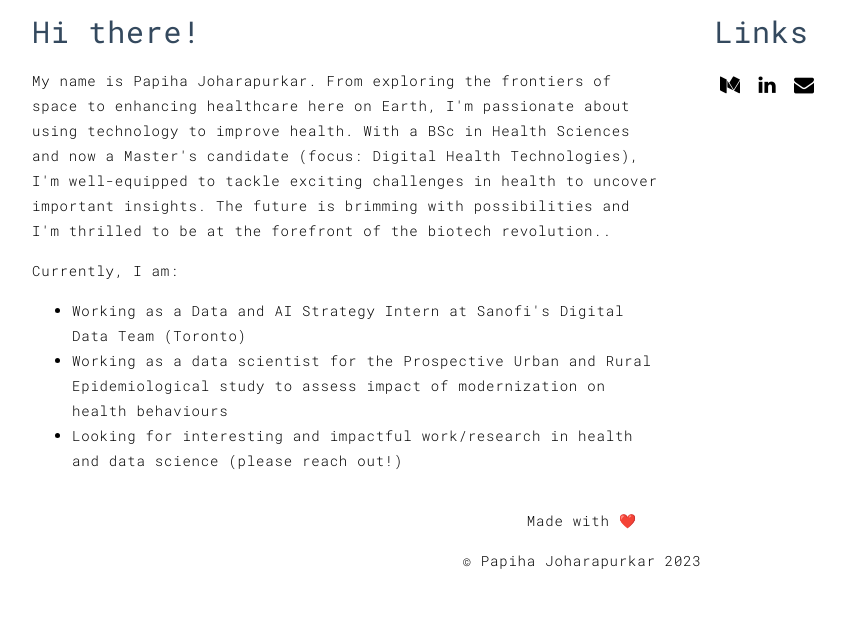
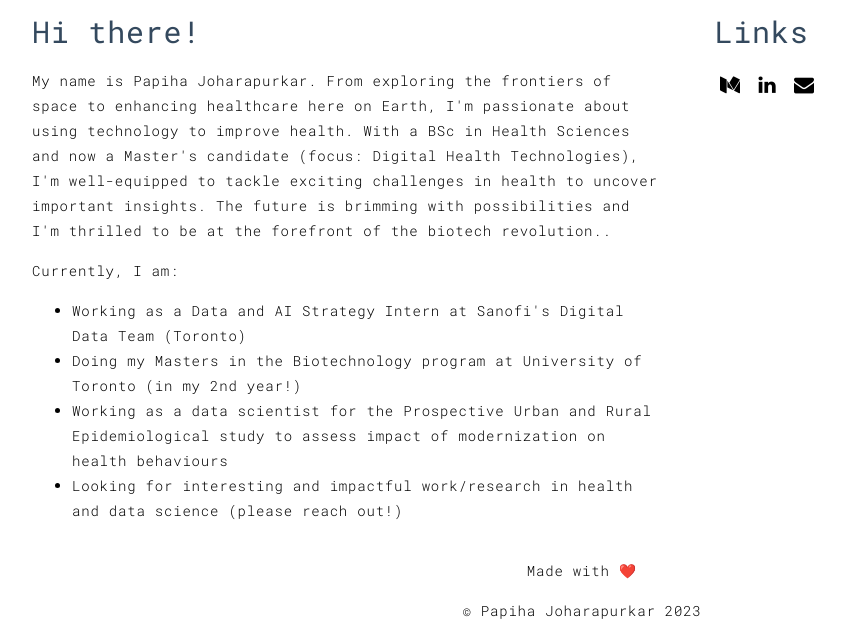
Before and after one commit to papihaj/papihaj.github.io, a Jekyll site: the page built from index.html, in a window 1280 px wide and 900 px high, scrolled down 552 px, cut to the strip 262-900 px from the top of the window. Shown: the whole strip, without its empty margins (58-903 px from the left). Built offline with Jekyll 4.4.1, drawn with Linux system fonts in a browser that asks for light colours; before the commit the page ends 1402 px from its top, so only the background shows below that.

Commit message:
updated_about

```diff
--- a/index.html
+++ b/index.html
@@ -49,6 +49,9 @@ title: Papiha Joharapurkar
 							Working as a Data and AI Strategy Intern at Sanofi's Digital Data Team (Toronto)
 						</li>
 						<li>
+							Doing my Masters in the Biotechnology program at University of Toronto (in my 2nd year!)
+						</li>
+						<li>
 							Working as a data scientist for the Prospective Urban and Rural Epidemiological study to assess impact of modernization on health behaviours
 						</li>
 						<li>
```
